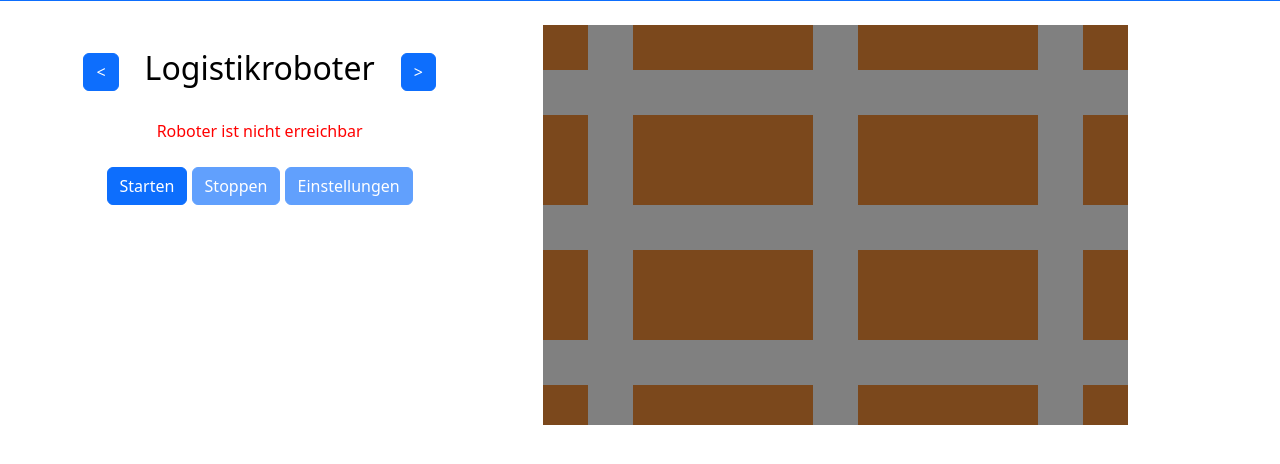
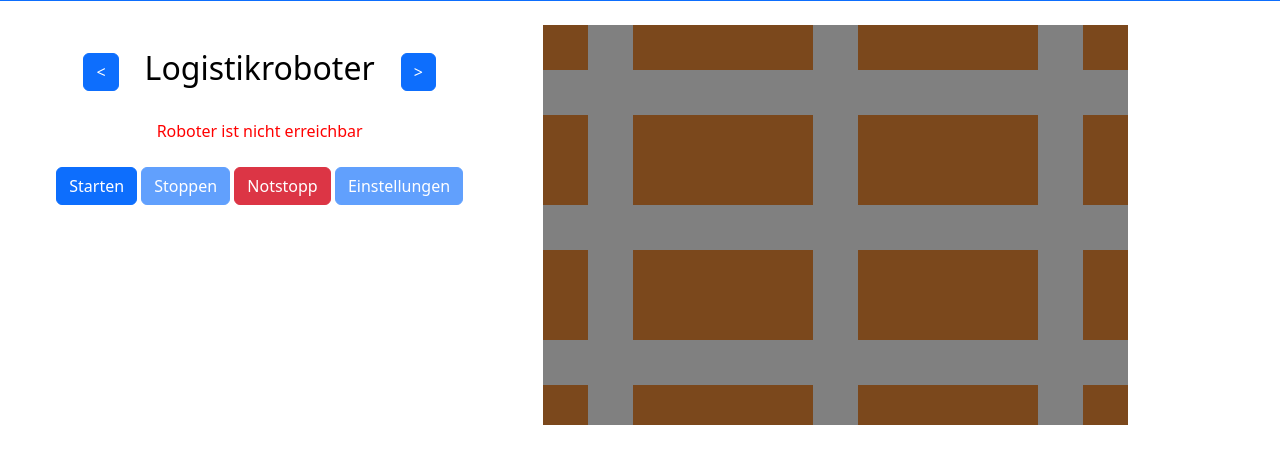
Before and after one commit to rabbit3c/Logistikroboter-Webserver, a Flask app: page / in a window 1280 px wide. Shown: the part 191-655 px from the top of the page. Run offline with Flask 3, Linux system fonts and the light colour scheme.

Commit message:
Options for emergency stop or normal stop

```diff
--- a/static/main.js
+++ b/static/commands.js
@@ -39,11 +39,19 @@ function change_state(result) {
             settings_button.disabled = false;
             break;
 
-         case "stopped":
+        case "stopped":
             display_status.innerHTML = "Angehalten, wartet auf Befehl";
-            display_status.style = "black";
+            display_status.style.color = "black";
             stop_button.disabled = true;
             start_button.disabled = false;
+            settings_button.disabled = false;
+            break;
+
+        case "emergency_stopped":
+            display_status.innerHTML = "Angehalten wegen Notstopp";
+            display_status.style.color = "red";
+            stop_button.disabled = true;
+            start_button.disabled = true;
             settings_button.disabled = false;
             break;
 
--- a/static/robot.js
+++ b/static/robot.js
@@ -10,6 +10,7 @@ function update_robot_display() {
     document.getElementById('robot-status').innerHTML = ""; // Initialize or fetch the actual status
     document.getElementById('start').onclick = () => send_command(robot_id, 'start');
     document.getElementById('stop').onclick = () => send_command(robot_id, 'stop');
+    document.getElementById('emergency-stop').onclick = () => send_command(robot_id, 'emergency_stop');
     document.getElementById('settings').onclick = () => open_settings(robot_id);
 
     check_update(robot_id)
@@ -19,7 +20,7 @@ function update_robot_display() {
 
     }
 
-    interval = setInterval(check_update, 3000, robot_id)
+    interval = setInterval(check_update, 1000, robot_id)
 }
 
 function next_robot() {
--- a/templates/index.html
+++ b/templates/index.html
@@ -36,6 +36,7 @@
 
                     <button id="start" class="btn btn-primary text-white mt-2">Starten</button>
                     <button id="stop" class="btn btn-primary text-white mt-2">Stoppen</button>
+                    <button id="emergency-stop" class="btn btn-danger text-white mt-2">Notstopp</button>
                     <button id="settings" class="btn btn-primary text-white mt-2">Einstellungen</button>
                 </div>
             </div>
@@ -45,7 +46,7 @@
             </div>
         </div>
 
-        <script src="{{ url_for('static', filename='main.js') }}"></script>
+        <script src="{{ url_for('static', filename='commands.js') }}"></script>
         <script src="{{ url_for('static', filename='settings.js') }}"></script>
         <script src="{{ url_for('static', filename='canvas.js')}}"></script>
         <script src="{{ url_for('static', filename='robot.js')}}"></script>
```
